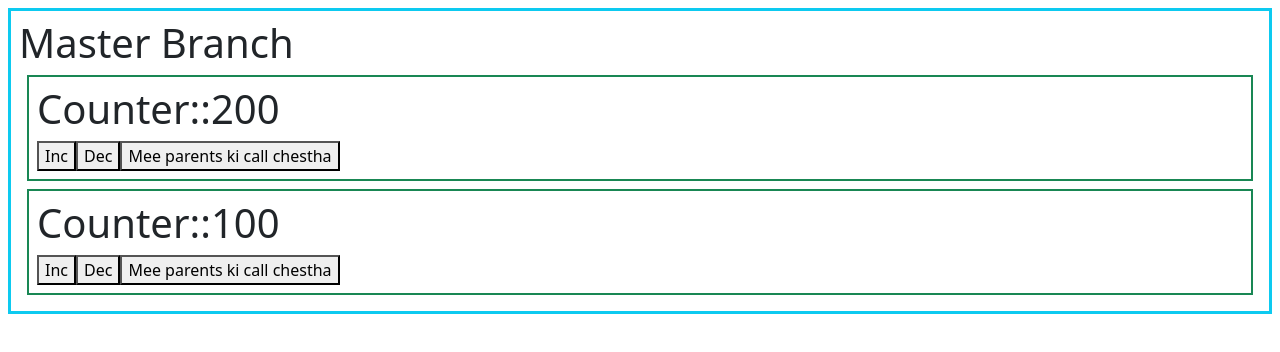
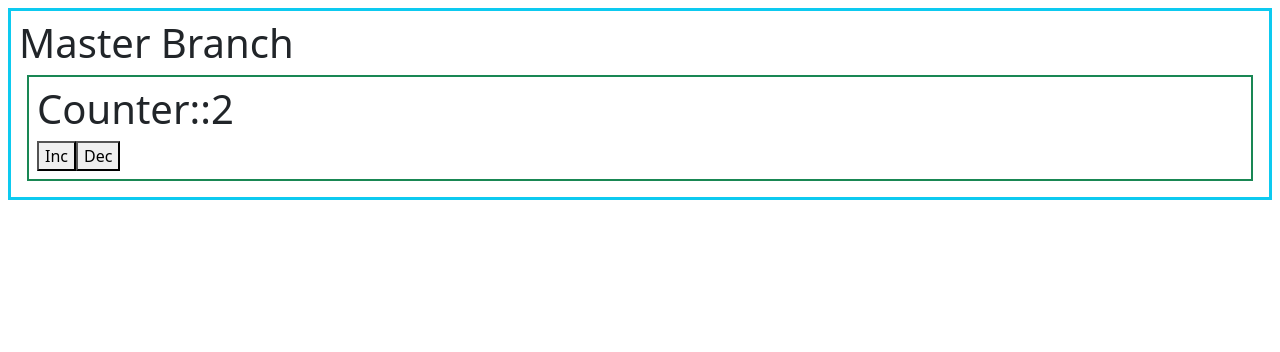
Before and after one commit to edupoly/rb53app, a React (Vite) app: page / in a window 1280 px wide. Shown: the top 352 px of the page. Built offline with nearby package versions, Linux system fonts and the light colour scheme.

Commit message:
callbackbased-setter

```diff
--- a/src/App.jsx
+++ b/src/App.jsx
@@ -1,15 +1,9 @@
 import Counter from "./Counter";
-import { products } from "./products.json";
 function App() {
-  console.log(products);
-  function abc(c) {
-    alert(c);
-  }
   return (
     <div className="border border-3 border-info p-2 m-2">
       <h1>Master Branch</h1>
-      <Counter a={200} s={5} p={abc}></Counter>
-      <Counter a={100} s={100} p={abc}></Counter>
+      <Counter></Counter>
     </div>
   );
 }
--- a/src/Counter.jsx
+++ b/src/Counter.jsx
@@ -1,13 +1,27 @@
-import { useState } from "react";
+import { useEffect, useState } from "react";
 
-function Counter({ a, s, p }) {
-  var [count, setCountFn] = useState(a);
+function Counter() {
+  var [count, setCountFn] = useState(0);
+
+  useEffect(() => {
+    setInterval(() => {
+      setCountFn((cv) => {
+        return cv + 1;
+      });
+      console.log("setinterval call aindi");
+    }, 2000);
+  }, []);
 
   function incCount() {
-    setCountFn(count + s);
+    for (var i = 1; i <= 4; i++) {
+      setCountFn(count + 2);
+      setCountFn((cv) => {
+        return cv + 1;
+      });
+    }
   }
   function decCount() {
-    setCountFn(count - s);
+    setCountFn(count - 1);
   }
   return (
     <div className="border border-2 border-success p-2 m-2">
@@ -26,13 +40,6 @@ function Counter({ a, s, p }) {
       >
         Dec
       </button>
-      <button
-        onClick={() => {
-          p(count);
-        }}
-      >
-        Mee parents ki call chestha
-      </button>
     </div>
   );
 }
```
